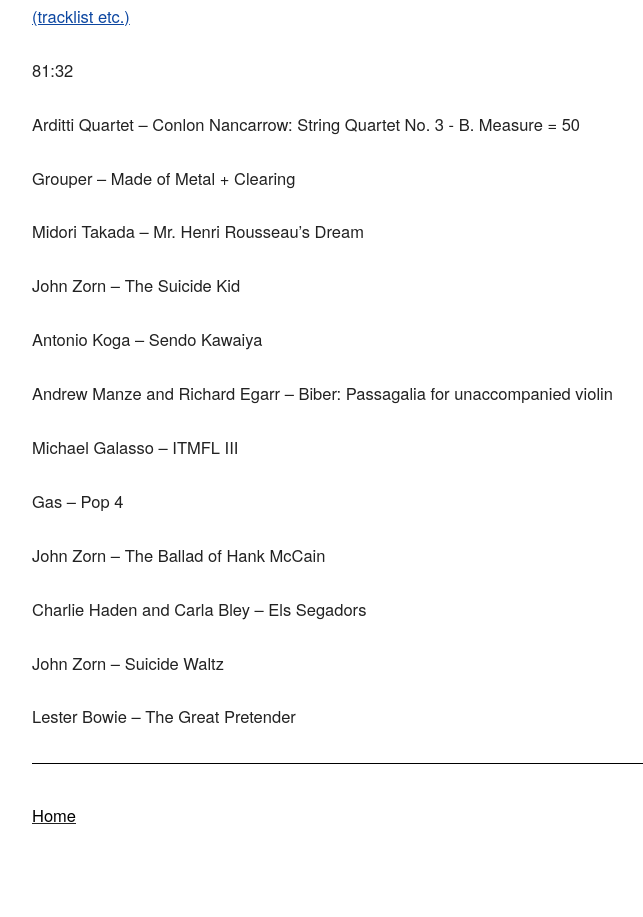
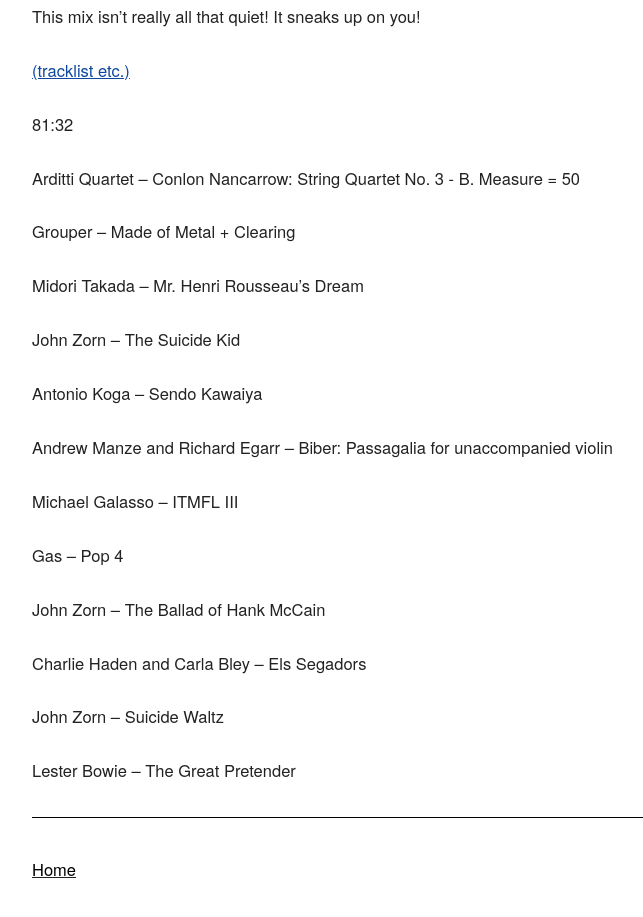
Before and after one commit to mt-trash/mt-trash.github.io, a Jekyll site: the page built from _posts/2017-01-10-quiet-mix.md, in a window 1280 px wide, cut to the strip 410-1341 px from the top of the page. Shown: the top 917 px of the strip, without its empty margins (128-771 px from the left). Built offline with Jekyll 4.4.1, drawn with Linux system fonts in a browser that asks for light colours; before the commit the page ends 1287 px from its top, so only the background shows below that.

Commit message:
post edit

```diff
--- a/_posts/2017-01-10-quiet-mix.md
+++ b/_posts/2017-01-10-quiet-mix.md
@@ -6,10 +6,12 @@
 
 {% include mixcloud.html mixname="quiet-mix-10012017" %}
 
+This mix isn't really all that quiet! It sneaks up on you!
 
 [(tracklist etc.)](http://empty-trash.com/2017/01/10/quiet-mix/)
 
 <!-- more -->
+
 81:32
 
 Arditti Quartet – Conlon Nancarrow: String Quartet No. 3 - B. Measure = 50
```
